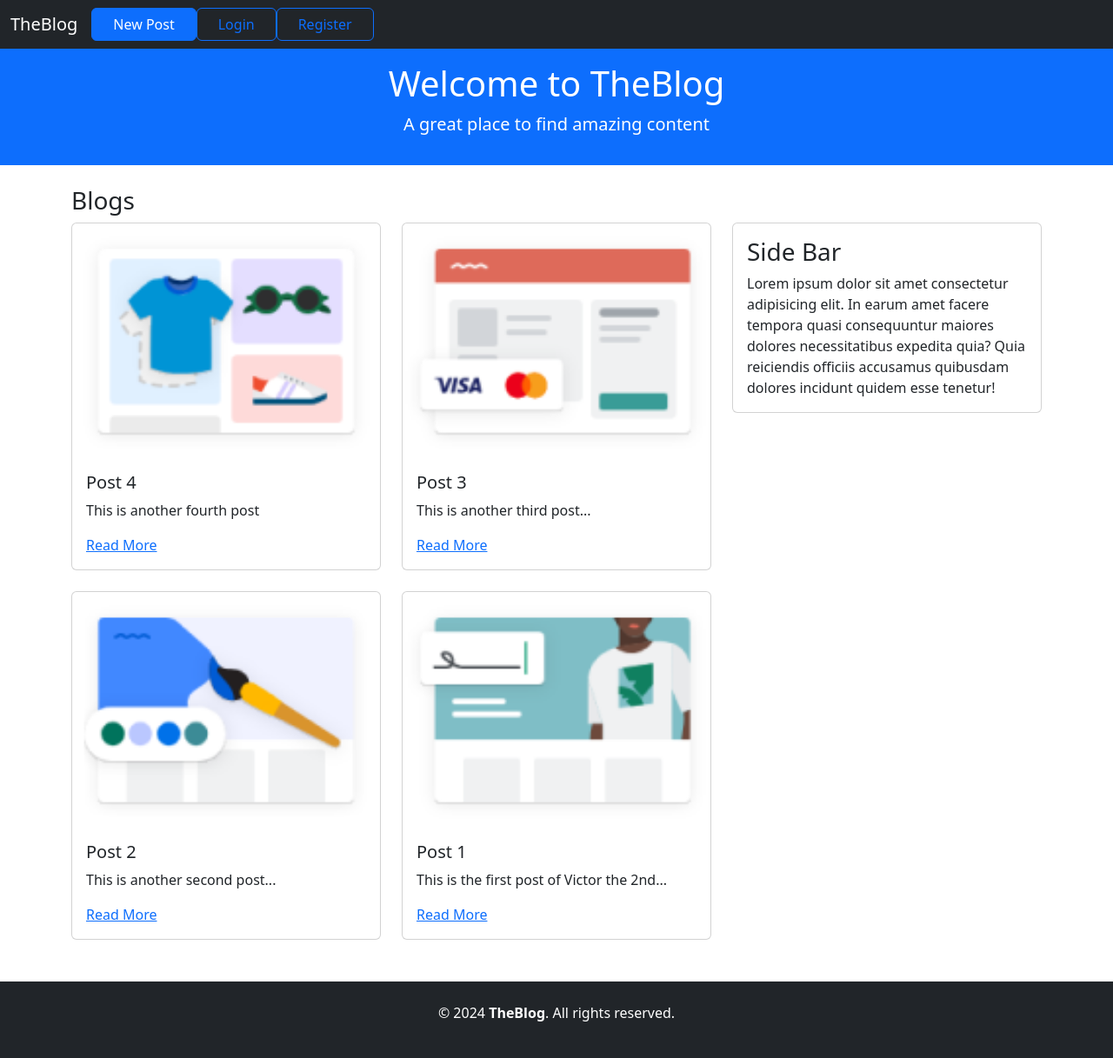
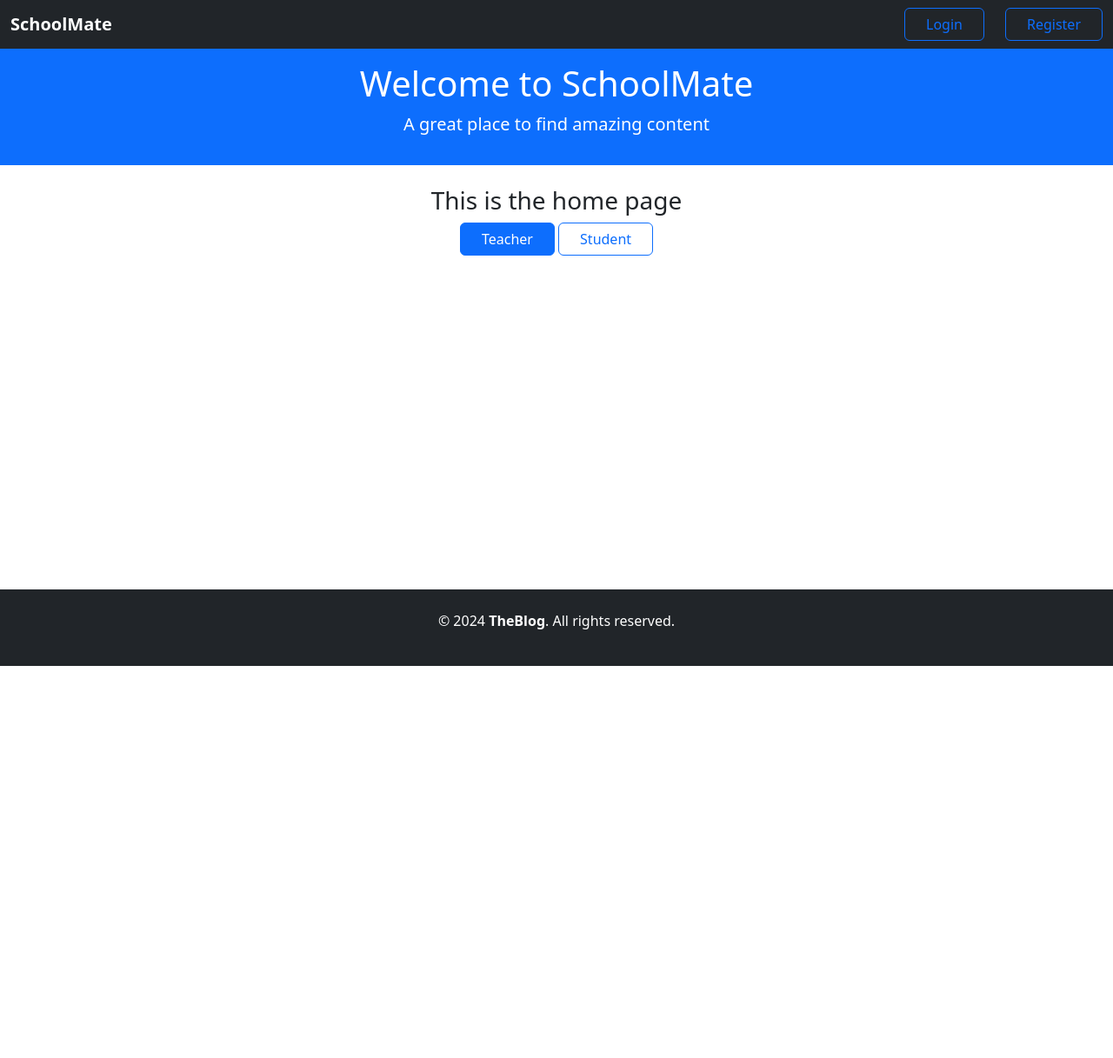
Before and after one commit to chivicoko/s-mate, a Django app: page / in a window 1280 px wide. Shown: the whole page at 87% size. After the commit the page ends 766 px from the top, so only its background shows below. Run offline with Django 5.2, Linux system fonts and the light colour scheme; data comes from the database, SQL or seed files in the repository; both versions use the stored data as it was after the commit; some libraries are stand-ins or nearby versions.

Commit message:
add teacher, student, update blog, front pages...

```diff
--- a/blogapp/templates/blogapp/frontpage.html
+++ b/blogapp/templates/blogapp/frontpage.html
@@ -1,31 +1,16 @@
 {% extends "main.html" %}
 
-{% block title %}Frontpage - TheBlog{% endblock %}
+{% block title %}SchoolMate - Your Educational Friend.{% endblock %}
 
 {% block content %}
 
-    <h3>Blogs</h3>
     <div class="row">
-        <div class="col-8">
-            <div class="row">
-                {% for post in posts %}
-                    <div class="col-md-6">
-                        <div class="card mb-4">
-                            {% if post.thumbnail %}
-                                <img src="{{ post.thumbnail.url }}" class="card-img-top" alt="Thumbnail for {{ post.title }}">
-                            {% endif %}
-                            <div class="card-body">
-                                <h5 class="card-title">{{ post.title }}</h5>
-                                <p class="card-text">{{ post.body }}</p>
-                                <a href="{% url 'post_detail' post.slug %}">Read More</a>
-                            </div>
-                        </div>
-                    </div>
-                {% endfor %}
-            </div>
+        <div class="col text-center">
+            <h3>This is the home page</h3>
+
+            <a href="{% url 'teacher' %}" class="btn btn-primary px-4">Teacher</a>
+            <a href="{% url 'student' %}" class="btn btn-outline-primary px-4">Student</a>
         </div>
-
-        {% include "sidebar.html" %}
     </div>
 
 {% endblock %}
--- a/blogapp/templates/blogapp/post_detail.html
+++ b/blogapp/templates/blogapp/post_detail.html
@@ -5,7 +5,7 @@
 {% block content %}
 
     <div class="row">
-        <div class="col-8">
+        <div class="col-md-8">
             <div class="card mb-4">
                 {% if post.thumbnail %}
                     <img src="{{ post.thumbnail.url }}" class="card-img-top" alt="Thumbnail for {{ post.title }}">
--- a/blogapp/templates/main.html
+++ b/blogapp/templates/main.html
@@ -5,7 +5,7 @@
 <head>
     <meta charset="UTF-8">
     <meta name="viewport" content="width=device-width, initial-scale=1.0">
-    <title>{% block title %}TheBlog{% endblock %}</title>
+    <title>{% block title %}SchoolMate - TheBlog{% endblock %}</title>
     <link rel="stylesheet" href="{% static 'bootstrap/css/bootstrap.min.css' %}">
     <link rel="stylesheet" href="{% static 'css/style.css' %}">
 </head>
@@ -13,33 +13,37 @@
     <!-- Navbar -->
     <nav class="navbar navbar-expand-lg navbar-dark bg-dark">
         <div class="container-fluid">
-            <a class="navbar-brand" href="{% url 'frontpage' %}">TheBlog</a>
+            <a class="navbar-brand" href="{% url 'frontpage' %}"><strong>SchoolMate</strong></a>
             <button class="navbar-toggler" type="button" data-bs-toggle="collapse" data-bs-target="#navbarNav" aria-controls="navbarNav" aria-expanded="false" aria-label="Toggle navigation">
                 <span class="navbar-toggler-icon"></span>
             </button>
             <div class="collapse navbar-collapse" id="navbarNav">
-                <ul class="navbar-nav ml-auto">
-                    <li class="nav-item ml-4">
+                <ul class="navbar-nav ms-auto align-items-center">
+                    {% if user.is_authenticated %}
+                    <li class="nav-item ms-4">
                         <a href="{% url 'post_blog' %}" class="btn btn-primary px-4">New Post</a>
                     </li>
-                    {% if user.is_authenticated %}
-                    <li class="nav-item dropdown ml-4">
+                    <li class="nav-item dropdown ms-4">
                         <a class="nav-link dropdown-toggle" href="#" id="navbarDropdown" role="button" data-bs-toggle="dropdown" aria-expanded="false">
                             <img src="{{ user.profile.avatar.url }}" class="rounded-circle" alt="Profile" width="30" height="30">
                         </a>
                         <ul class="dropdown-menu dropdown-menu-end" aria-labelledby="navbarDropdown">
-                            <li><a class="dropdown-item" href="#">Hello <strong>{{user.username|capfirst}}</strong></a></li>
+                            <li><a class="dropdown-item" href="#"><em>Hello <strong>{{user.username|capfirst}}</strong></em></a></li>
+                            <li><a class="dropdown-item" href="{% url 'blog' %}">Blog</a></li>
                             <li><a class="dropdown-item" href="#">Profile</a></li>
                             <li><a class="dropdown-item" href="#">Settings</a></li>
+                            <li><hr class="dropdown-divider"></li>
+                            <li><a class="dropdown-item" href="{% url 'teacher' %}">Teacher</a></li>
+                            <li><a class="dropdown-item" href="{% url 'student' %}">Student</a></li>
                             <li><hr class="dropdown-divider"></li>
                             <li><a class="dropdown-item" href="{% url 'logout' %}">Logout</a></li>
                         </ul>
                     </li>
                     {% else %}
-                    <li class="nav-item ml-4">
+                    <li class="nav-item ms-4">
                         <a href="{% url 'login' %}" class="btn btn-outline-primary px-4">Login</a>
                     </li>
-                    <li class="nav-item ml-4">
+                    <li class="nav-item ms-4">
                         <a href="{% url 'register' %}" class="btn btn-outline-primary px-4">Register</a>
                     </li>
                     {% endif %}
@@ -49,10 +53,12 @@
     </nav>
 
     <!-- Header -->
-    <header class="bg-primary text-white text-center py-3">
-        <h1>Welcome to TheBlog</h1>
-        <p class="lead">A great place to find amazing content</p>
-    </header>
+    {% block header %}
+        <header class="bg-primary text-white text-center py-3">
+            <h1>Welcome to SchoolMate</h1>
+            <p class="lead">A great place to find amazing content</p>
+        </header>
+    {% endblock header %}
 
     {% if messages %}
         <div class="container mt-3">
@@ -68,7 +74,7 @@
     </div>
 
     <!-- Footer -->
-    <footer class="bg-dark text-white text-center py-4">
+    <footer class="bg-dark text-white text-center align-items-center py-4">
         <p>&copy; 2024 <strong>TheBlog</strong>. All rights reserved.</p>
     </footer>
 
--- a/blogapp/templates/sidebar.html
+++ b/blogapp/templates/sidebar.html
@@ -1,5 +1,5 @@
 
-<div class="col-4">
+<div class="col-md-4">
     <div class="card mb-4">
         <div class="card-body">
             <h3 class="card-title">Side Bar</h3>
--- a/blogapp/urls.py
+++ b/blogapp/urls.py
@@ -1,9 +1,12 @@
 from django.urls import path
-from .views import frontpage, post_detail, success, post_blog, register_view, login_view, logout_view
+from .views import frontpage, teacher, student, blog, post_detail, success, post_blog, register_view, login_view, logout_view
 
 urlpatterns = [
     path('', frontpage, name='frontpage'),
-    path('post/', post_blog, name='post_blog'),
+    path('teacher/', teacher, name='teacher'),
+    path('student/', student, name='student'),
+    path('blog/', blog, name='blog'),
+    path('blog/new-post/', post_blog, name='post_blog'),
     path('success/', success, name='success'),
     path('post/<slug:slug>/', post_detail, name='post_detail'),
     path('register/', register_view, name='register'),
--- a/blogapp/views.py
+++ b/blogapp/views.py
@@ -45,7 +45,22 @@ def frontpage(request):
     posts = Post.objects.all()
     return render(request, 'blogapp/frontpage.html', {'posts': posts})
 
+@login_required
+def teacher(request):
+    posts = Post.objects.all()
+    return render(request, 'blogapp/teacher.html', {'posts': posts})
+
+@login_required
+def student(request):
+    posts = Post.objects.all()
+    return render(request, 'blogapp/student.html', {'posts': posts})
+
 # @login_required
+def blog(request):
+    posts = Post.objects.all()
+    return render(request, 'blogapp/blog.html', {'posts': posts})
+
+@login_required
 def post_blog(request):
     if request.method == 'POST':
         form = PostForm(request.POST, request.FILES)
@@ -58,9 +73,11 @@ def post_blog(request):
         form = PostForm()
     return render(request, 'blogapp/post.html', {'form': form})
 
+@login_required
 def post_detail(request, slug):
     post = get_object_or_404(Post, slug=slug)
     return render(request, 'blogapp/post_detail.html', {'post': post})
 
+@login_required
 def success(request):
     return render(request, 'blogapp/success.html')
```
Also changed, not shown: blogapp/templates/blogapp/blog.html (added, +38 -0 lines), blogapp/templates/blogapp/post.html (+12 -5 lines), blogapp/templates/blogapp/student.html (added, +13 -0 lines), blogapp/templates/blogapp/teacher.html (added, +13 -0 lines), db.sqlite3, media/thumbnails/customise-store.png (added), media/thumbnails/payment.png (added), media/thumbnails/product.png (added).
